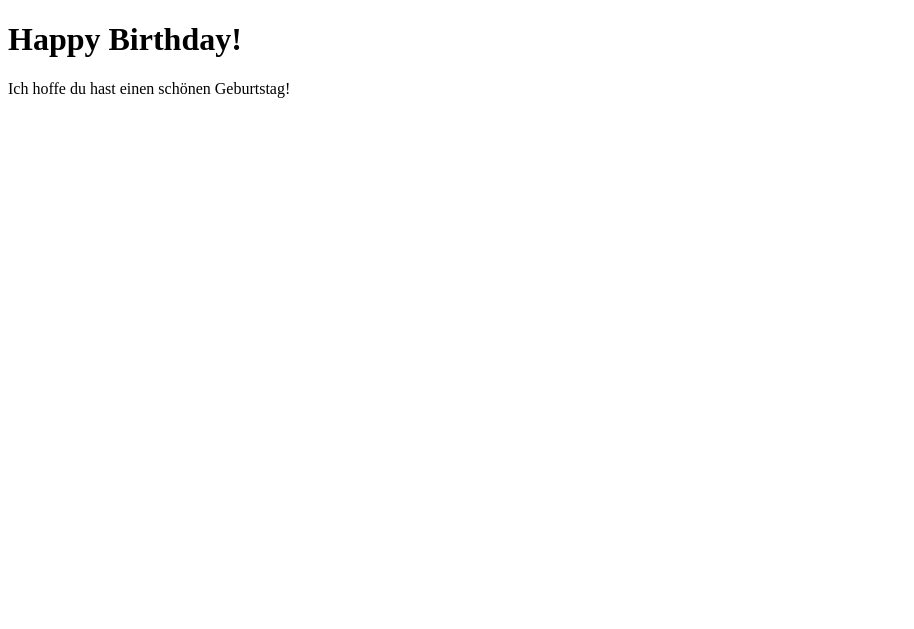
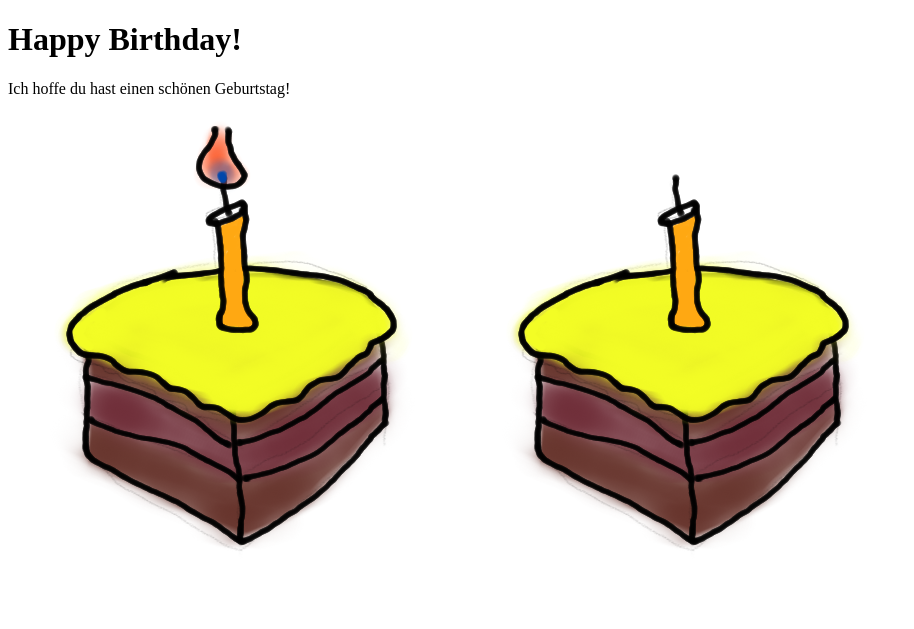
Before and after one commit to dvberkel/birthday-cake, a plain HTML site: page docs/index.html in a window 1280 px wide. Shown: the whole page, without its empty margins (0-914 px from the left). Drawn offline with Linux system fonts and the light colour scheme.

Commit message:
show birthday cakes

```diff
--- a/docs/index.html
+++ b/docs/index.html
@@ -7,5 +7,7 @@
     <body>
         <h1>Happy Birthday!</h1>
         <p>Ich hoffe du hast einen schönen Geburtstag!</p>
+        <img alt="birthday cake with lit candle" src="image/cake-candle-lit.png">
+        <img alt="birthday cake with blown out candle" src="image/cake-candle.png">
     </body>
 </html>
```
Also changed, not shown: docs/image/cake-candle-lit.png (added), docs/image/cake-candle.png (added).
